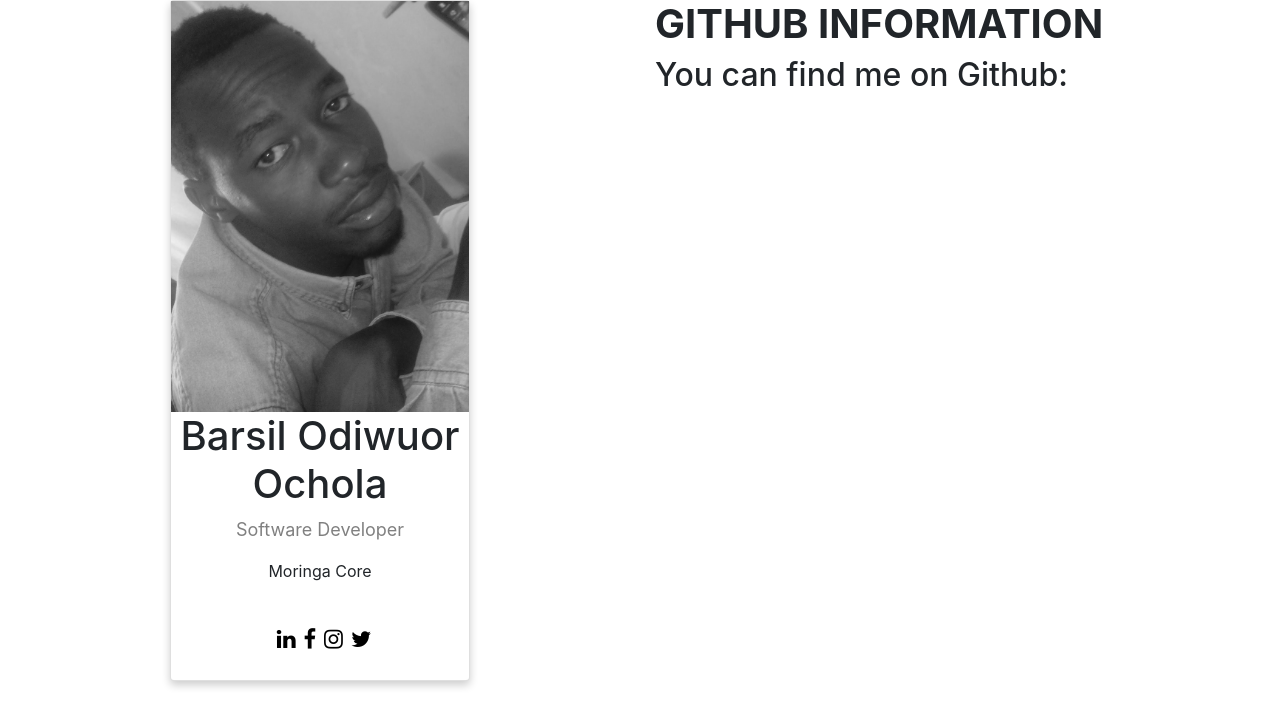
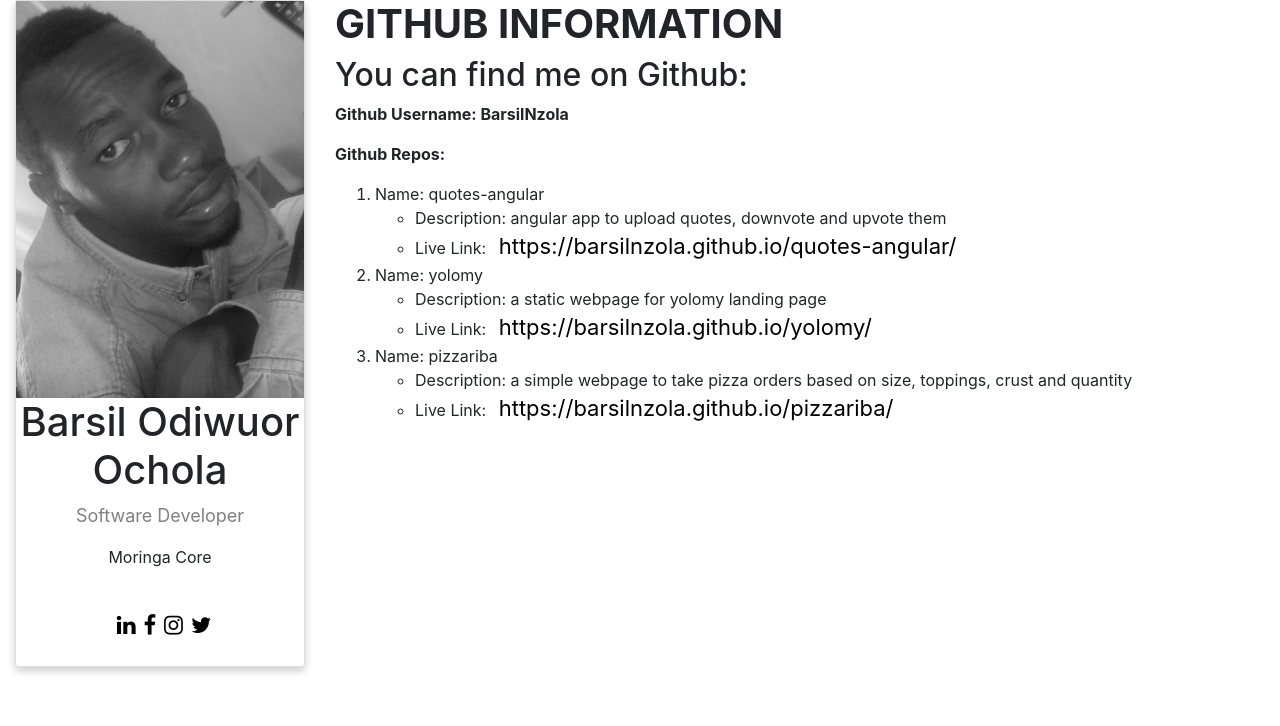
Before and after one commit to BarsilNzola/Github-search, an Angular app: page / in a window 1280 px wide. Shown: the top 726 px of the page. Built offline with nearby package versions, Linux system fonts and the light colour scheme.

Commit message:
added repos with live links to the second column

```diff
--- a/src/app/landing-page/landing-page.component.html
+++ b/src/app/landing-page/landing-page.component.html
@@ -1,6 +1,6 @@
 <div class="container-fluid">
     <div class="row">
-        <div class="col">
+        <div class="col-md-3">
             <div class="card">
                 <img src="assets/images/barsil.png" style="width: 100%;">
                 <h1>Barsil Odiwuor Ochola</h1>
@@ -14,9 +14,28 @@
                 </div>
             </div>
         </div>
-        <div class="col">
+        <div class="col-md-9">
             <h1><strong>GITHUB INFORMATION</strong></h1>
             <h2>You can find me on Github:</h2>
+            <p><strong>Github Username: BarsilNzola</strong></p>
+            <p><strong>Github Repos:</strong></p>
+            <ol>
+                <li>Name: quotes-angular</li>
+                <ul>
+                    <li>Description: angular app to upload quotes, downvote and upvote them</li>
+                    <li>Live Link: <a href="https://barsilnzola.github.io/quotes-angular/">https://barsilnzola.github.io/quotes-angular/</a></li>
+                </ul>
+                <li>Name: yolomy</li>
+                <ul>
+                    <li>Description: a static webpage for yolomy landing page</li>
+                    <li>Live Link: <a href="https://barsilnzola.github.io/yolomy/">https://barsilnzola.github.io/yolomy/</a></li>
+                </ul>
+                <li>Name: pizzariba</li>
+                <ul>
+                    <li>Description: a simple webpage to take pizza orders based on size, toppings, crust and quantity</li>
+                    <li>Live Link: <a href="https://barsilnzola.github.io/pizzariba/">https://barsilnzola.github.io/pizzariba/ </a></li>
+                </ul>
+            </ol>
         </div>
     </div>
 </div>
```
